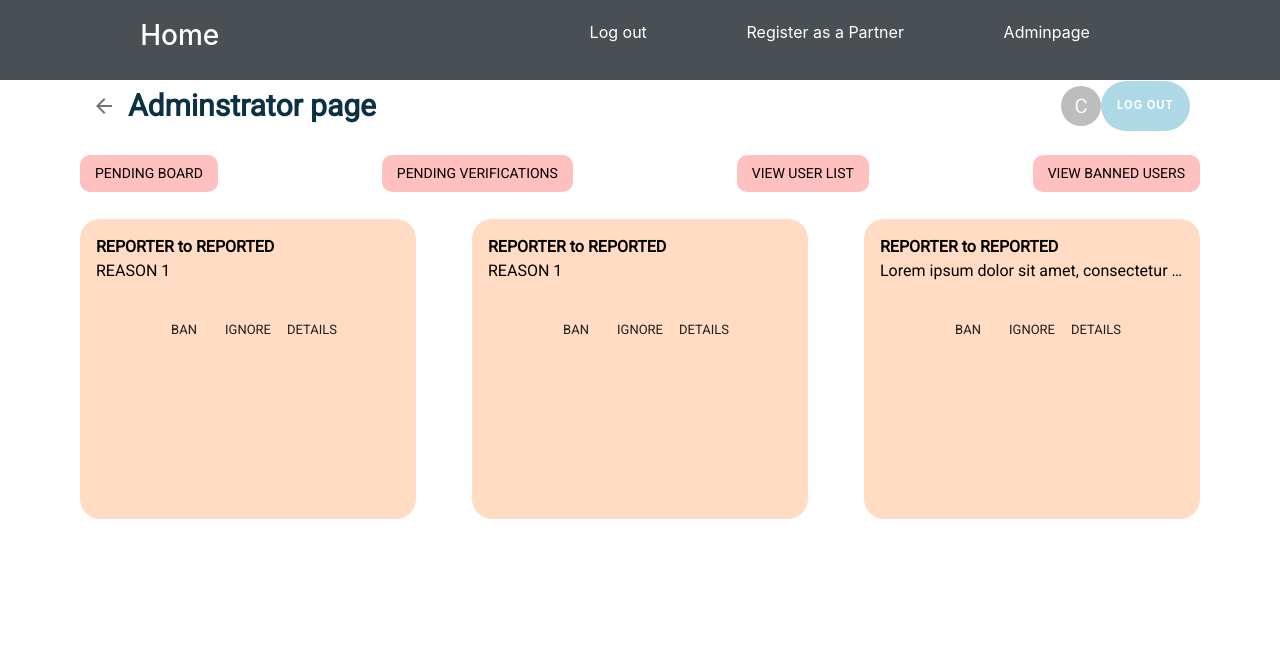
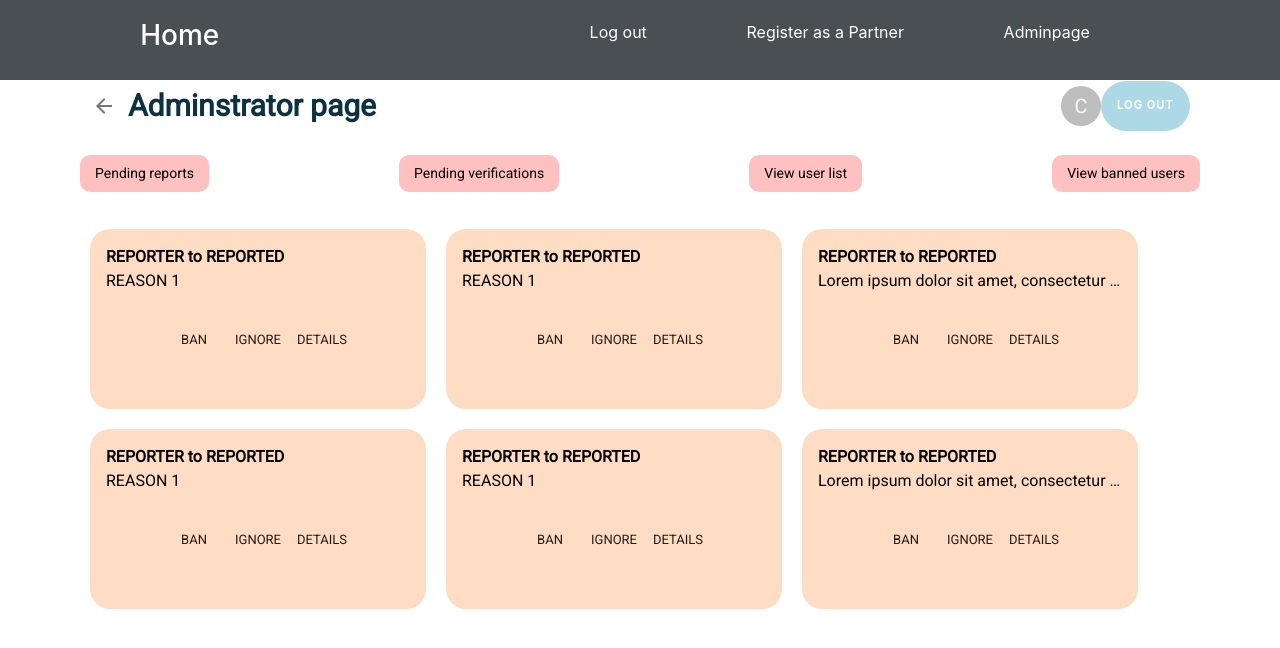
Before and after one commit to t-jung/African-Impact-Project, a React (Create React App) app in the folder c01/: page /adminpage in a window 1280 px wide. Shown: the top 648 px of the page. Built offline with nearby package versions, Linux system fonts and the light colour scheme.

Commit message:
Admin page tabs added

```diff
--- a/c01/src/AdminComponents/AdminPage.js
+++ b/c01/src/AdminComponents/AdminPage.js
@@ -28,10 +28,11 @@ const TabButton =  withStyles((theme) => ({
         color: 'black',
         textAlign: 'center',
         fontFamily: theme.typography.fontFamily,
-        fontWeight: 300,
+        fontWeight: 200,
         paddingRight: 15,
         paddingLeft: 15,
-        marginBottom: 3
+        marginBottom: 3,
+        textTransform: 'none'
     },
 }))(Button);
 
@@ -39,7 +40,39 @@ const AdminPage = () => {
     const [displayPendingBoard, setPendingBoard] = React.useState(true);
     const [displayPendingVerif, setPendingVerif] = React.useState(false);
     const [displayViewUserList, setViewUserList] = React.useState(false);
-    const [displayV, setV] = React.useState(false);
+    const [displayBannedUsers , setBannedUsers ] = React.useState(false);
+
+    const selectPendingBoard = () => {
+        setPendingBoard(true);
+        setPendingVerif(false);
+        setViewUserList(false);
+        setBannedUsers(false);
+    };
+
+    const selectPendingVerif = () => {
+        setPendingBoard(false);
+        setPendingVerif(true);
+        setViewUserList(false);
+        setBannedUsers(false);
+    };
+
+    const selectViewUserList = () => {
+        setPendingBoard(false);
+        setPendingVerif(false);
+        setViewUserList(true);
+        setBannedUsers(false);
+    };
+
+    const selectBannedUsers = () => {
+        setPendingBoard(false);
+        setPendingVerif(false);
+        setViewUserList(false);
+        setBannedUsers(true);
+    };
+
+    useEffect(() => {
+
+    }, [displayPendingBoard, displayPendingVerif, displayBannedUsers, displayViewUserList])
 
     return (
         <div class="admin-container">
@@ -72,39 +105,85 @@ const AdminPage = () => {
             <div class="admin-tabbuttons">
                 <Grid container direction="row" nowrap="false" justify="space-between" alignItems="center">
                     <ThemeProvider theme={styletheme}>
-                        <TabButton>Pending board</TabButton>
-                        <TabButton>Pending verifications</TabButton>
-                        <TabButton>View user list</TabButton>
-                        <TabButton>View banned users</TabButton>
+                        <TabButton onClick={selectPendingBoard}>Pending reports</TabButton>
+                        <TabButton onClick={selectPendingVerif}>Pending verifications</TabButton>
+                        <TabButton onClick={selectViewUserList}>View user list</TabButton>
+                        <TabButton onClick={selectBannedUsers }>View banned users</TabButton>
                     </ThemeProvider>
 
                 </Grid>
             </div>
-            <PendingBoard/>
+            <DisplayBoard   displayBannedUsers={displayBannedUsers}
+                            displayPendingVerif={displayPendingVerif}
+                            displayViewUserList={displayViewUserList}
+                            displayPendingBoard={displayPendingBoard}/>
         </div>
     );
 }
 
-const PendingBoard = () => {
+const DisplayBoard = (props) => {
+    if(props.displayBannedUsers) {
+
+    } else if (props.displayPendingVerif) {
+        return (
+           <VerifBoard {...props}/>
+        );
+
+    } else if (props.displayViewUserList) {
+
+    } else {
+        return (
+            <PendingBoard {...props}/>
+        );
+    }
+}
+
+const PendingBoard = (props) => {
     return (
         <Grid container>
-            <Grid item container direction="row" justify="space-between" alignItems="center">
+            <Grid item container direction="row" justify="flex-start" alignItems="center">
+                <ReportCard reporter="REPORTER" reported="REPORTED" reason="REASON 1"/>
+                <ReportCard reporter="REPORTER" reported="REPORTED" reason="REASON 1"/>
+                <ReportCard reporter="REPORTER" reported="REPORTED" reason="Lorem ipsum dolor sit amet, consectetur adipiscing elit. Ut elementum accumsan purus vel sollicitudin. Ut eu nibh massa. In consequat sagittis enim, sed gravida lectus aliquet non. Nulla in eros sed quam tempor euismod. Curabitur libero dolor, hendrerit vel pharetra at, venenatis sed elit. Fusce venenatis dolor et lacinia..."/>
                 <ReportCard reporter="REPORTER" reported="REPORTED" reason="REASON 1"/>
                 <ReportCard reporter="REPORTER" reported="REPORTED" reason="REASON 1"/>
                 <ReportCard reporter="REPORTER" reported="REPORTED" reason="Lorem ipsum dolor sit amet, consectetur adipiscing elit. Ut elementum accumsan purus vel sollicitudin. Ut eu nibh massa. In consequat sagittis enim, sed gravida lectus aliquet non. Nulla in eros sed quam tempor euismod. Curabitur libero dolor, hendrerit vel pharetra at, venenatis sed elit. Fusce venenatis dolor et lacinia..."/>
             </Grid>
         </Grid>
-
     )
 }
 
-const CustomizedCard =  withStyles((theme) => ({
+const VerifBoard = (props) => {
+    return (
+        <Grid container>
+            <Grid item container direction="row" justify="flex-start" alignItems="center">
+                <VerifCard companyName="Some Company" link={<a href="https://www.w3schools.com">Visit W3Schools</a>}/>
+                <VerifCard companyName="Another Company" link={<a href="https://www.w3schools.com">Visit W3Schools</a>}/>
+            </Grid>
+        </Grid>
+    )
+}
+
+const ReportCardStyled =  withStyles((theme) => ({
     root: {
         width: '30%',
+        height: 180,
         minWidth: 200,
-        minHeight: 300,
-        height: '100%',
         background: theme.palette.secondaryBackground.main,
+        borderRadius: 20,
+        border: 0,
+        color: 'black',
+        fontFamily: theme.typography.fontFamily,
+        margin: 10
+    },
+}))(Card);
+
+const VerfCardStyled =  withStyles((theme) => ({
+    root: {
+        width: '30%',
+        height: 180,
+        minWidth: 200,
+        background: theme.palette.verificationBackground.main,
         borderRadius: 20,
         border: 0,
         color: 'black',
@@ -112,17 +191,50 @@ const CustomizedCard =  withStyles((theme) => ({
     },
 }))(Card);
 
-const CustomizedTypography = withStyles((theme) => ({
-    root: {
-        fontFamily: theme.typography.fontFamily,
-        fontSize: 50,
-    }
-}))
+const VerifCard = (props) => {
+    return(
+<ThemeProvider theme={styles}>
+            <ReportCardStyled variant="outlined">
+                <Grid
+                    container
+                    direction="column"
+                    justify="flex-start"
+                    alignItems="stretch">
+                    <Grid item xs zeroMinWidth wrap="nowrap">
+                        <div>
+                            <CardContent>
+                                <Typography style={{fontWeight: 700}}>
+                                    {props.companyName}
+                                </Typography>
+                                <Typography noWrap>
+                                    {props.link}
+                                </Typography>
+                            </CardContent>
+                        </div>
+                    </Grid>
+                    <Grid item
+                        container
+                        direction="row"
+                        justify="center"
+                        alignItems="center">
+                        <CardActions alignSelf="flex-end">
+                            <div class="admin-cardBtn admin-stickBottom">
+                                <Button size="small">Approve</Button>
+                                <Button size="small">Disapprove</Button>
+                                <Button size="small">Details</Button>
+                            </div>
+                        </CardActions>
+                    </Grid>
+                </Grid>
+            </ReportCardStyled>
+        </ThemeProvider>
+    );
+}
 
 const ReportCard = (props) => {
     return(
         <ThemeProvider theme={styles}>
-            <CustomizedCard variant="outlined">
+            <ReportCardStyled variant="outlined">
                 <Grid
                     container
                     direction="column"
@@ -154,27 +266,10 @@ const ReportCard = (props) => {
                         </CardActions>
                     </Grid>
                 </Grid>
-            </CustomizedCard>
+            </ReportCardStyled>
         </ThemeProvider>
 
     );
 }
 
-const ReportBoard = () => {
-    return (
-        <div>
-            <div class = "ReportBoard card">
-                <h3>Pending Reports by User:</h3>
-                <dt>Report from Paul Logan#1 to Paul Jake#1</dt>
-                <dd>This guy is pretending to be my brother! Ban him!</dd>
-                <dt>Report from Manav Patel#1 to Manav Patel#125</dt>
-                <dd>I am the true manav. Please ban this person thank you sir.</dd>
-                <dt>Report from Lorem#22 to ipsum#33</dt>
-                <dd>Lorem ipsum dolor sit amet, consectetur adipiscing elit. Ut elementum accumsan purus vel sollicitudin. Ut eu nibh massa. In consequat sagittis enim, sed gravida lectus aliquet non. Nulla in eros sed quam tempor euismod. Curabitur libero dolor, hendrerit vel pharetra at, venenatis sed elit. Fusce venenatis dolor et lacinia volutpat. Integer id nulla eget est ultrices porta. Ut fermentum ipsum efficitur tincidunt fringilla. Proin sollicitudin tristique nulla sit amet hendrerit. Nulla vel sem vitae enim placerat eleifend. Ut ac metus eu justo finibus posuere vel sed massa. Pellentesque ante magna, convallis vel dictum sed, dictum eget ipsum. Vestibulum ante ipsum primis in faucibus orci luctus et ultrices posuere cubilia curae; Ut lacinia ut dui et ullamcorper. Donec a eros nibh. Integer vulputate tortor pellentesque, posuere nisl sit amet, eleifend ligula.</dd>
-
-            </div>
-        </div>
-    )
-
-}
 export default AdminPage
--- a/c01/src/styles.js
+++ b/c01/src/styles.js
@@ -22,6 +22,9 @@ const theme = createMuiTheme({
         },
         secondaryBackground: {
             main: '#FFDCC3'
+        },
+        verificationBackground: {
+            main: '#bfded6'
         }
     },
     typography: {
```
